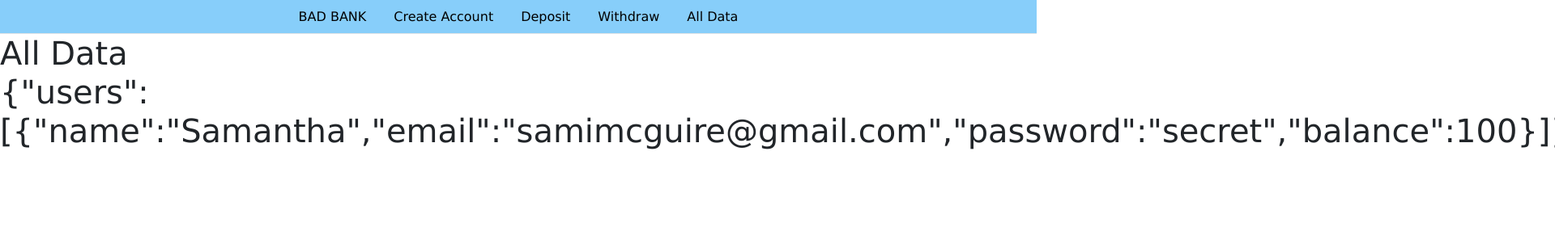
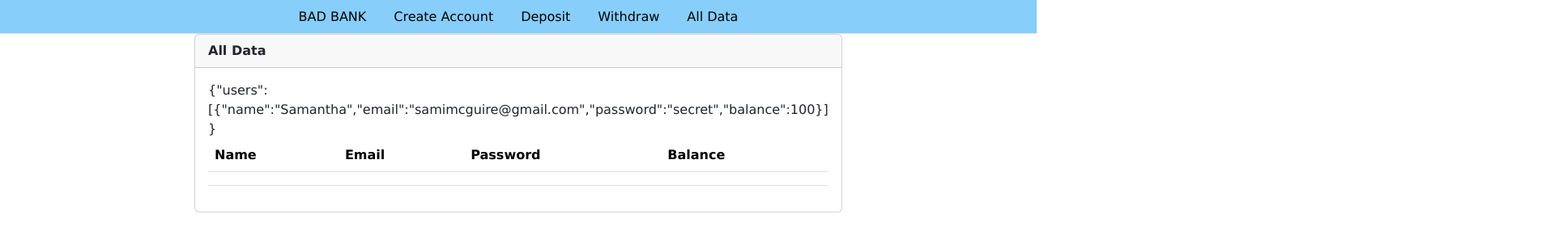
Before and after one commit to samimcguire/good-bank-app, a React (Create React App) app: page /alldata in a window 1280 px wide. Shown: the top 302 px of the page at 81% size, 1920 px wide, since content can reach past the window. Built offline with nearby package versions, Linux system fonts and the light colour scheme.

Commit message:
add JSON data

```diff
--- a/src/components/AllData.js
+++ b/src/components/AllData.js
@@ -1,12 +1,35 @@
 import { useContext } from "react";
 import { UserContext } from "../context";
+import Card from 'react-bootstrap/Card';
+import Table from 'react-bootstrap/Table';
 
 const AllData = () => {
     const ctx = useContext(UserContext);
     return (
-        <h1>All Data<br/>
-            {JSON.stringify(ctx)}
-        </h1>
+        <Card style={{ width: '50rem', top: 'center', left: '15rem' }}>
+            <Card.Header style={{ fontWeight:"bold" }}>All Data</Card.Header>
+            <Card.Body>
+                {JSON.stringify(ctx)}
+                <Table>
+                    <thead>
+                        <tr>
+                        <th data-field="ctx.name">Name</th>
+                        <th data-field="ctx.email">Email</th>
+                        <th data-field="ctx.password">Password</th>
+                        <th data-field="ctx.balance">Balance</th>
+                        </tr>
+                    </thead>
+                    <tbody>
+                        <tr>
+                            <td>{JSON.stringify(ctx.name)}</td>
+                            <td>{JSON.stringify(ctx.email)}</td>
+                            <td>{JSON.stringify(ctx.password)}</td>
+                            <td>{JSON.stringify(ctx.balance)}</td>
+                        </tr>
+                    </tbody>
+                    </Table>
+            </Card.Body>
+        </Card>
     );
 }
 
```
